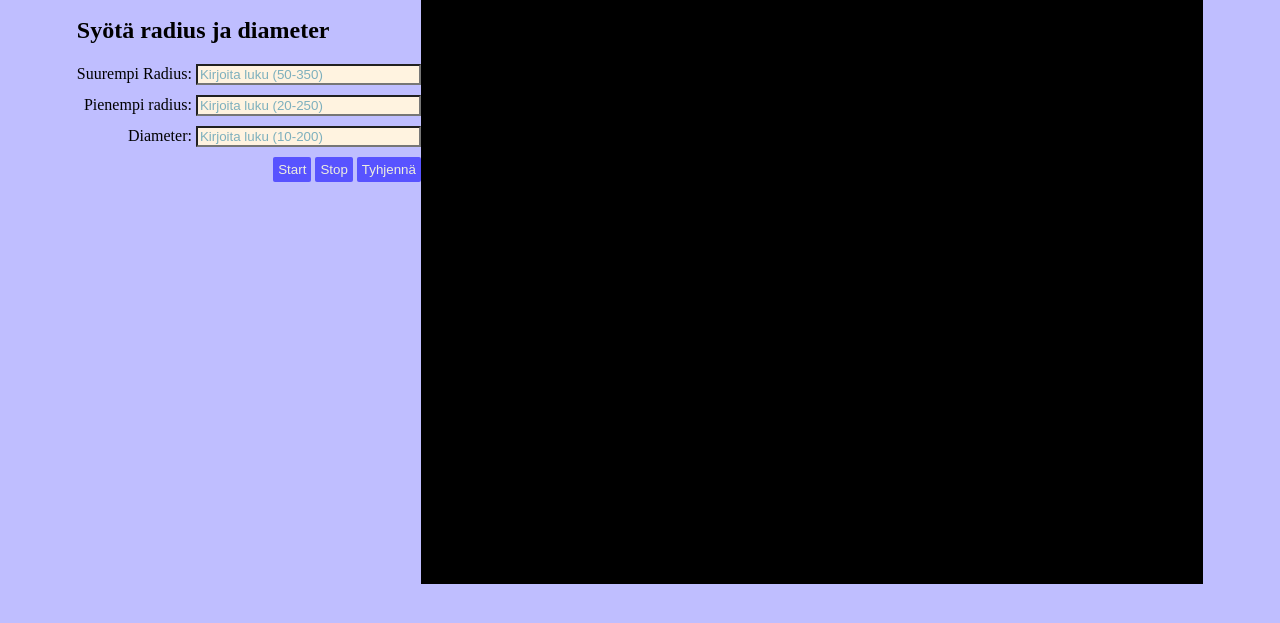
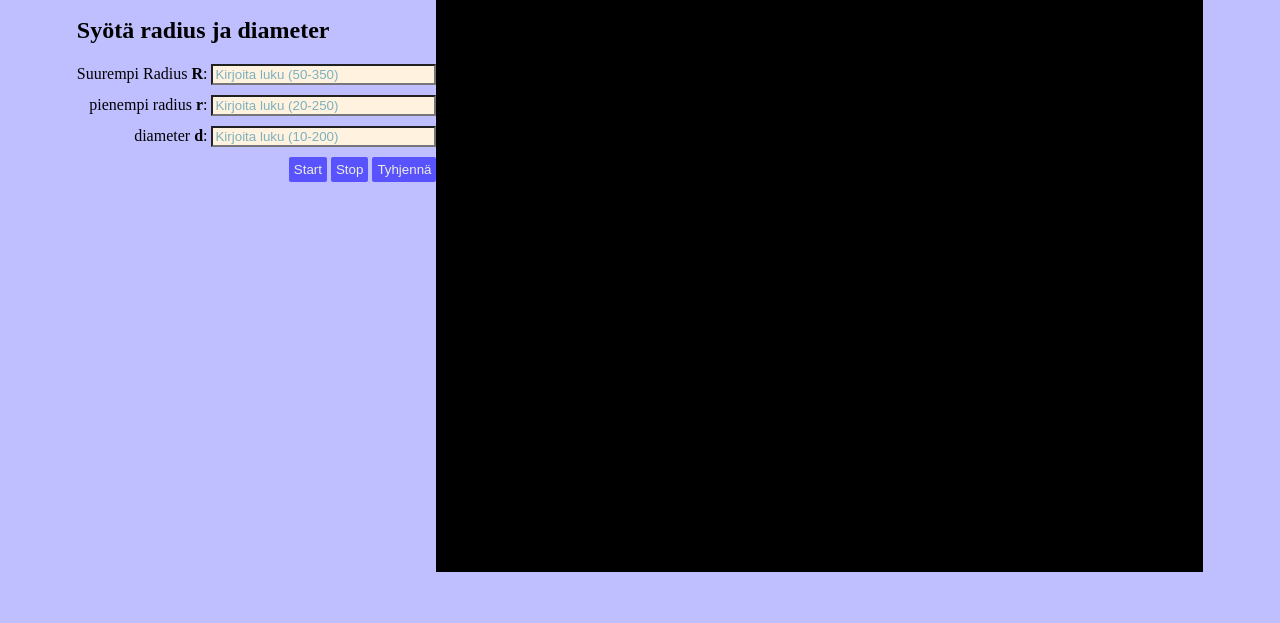
Before and after one commit to Annassie/JavaScript, a plain HTML site: page index.html in a window 1280 px wide. Both pictures are taken after a click on the button "Start". Shown: the part 131-754 px from the top of the page. Drawn offline with Linux system fonts and the light colour scheme.

Commit message:
Some changes

```diff
--- a/index.html
+++ b/index.html
@@ -18,11 +18,11 @@
   <div id="data">
     <h2>Syötä radius ja diameter</h2>
     <form id="form">
-      Suurempi Radius: <input id="n1" type="text" size="25" placeholder="Kirjoita luku (50-350)" pattern="^\d*\.?\d*$"
+      Suurempi Radius <b>R</b>: <input id="n1" type="text" size="25" placeholder="Kirjoita luku (50-350)" pattern="^\d*\.?\d*$"
         autofocus required><br>
-      Pienempi radius: <input id="n2" type="text" size="25" placeholder="Kirjoita luku (20-250)" pattern="^\d*\.?\d*$"
+      pienempi radius <b>r</b>: <input id="n2" type="text" size="25" placeholder="Kirjoita luku (20-250)" pattern="^\d*\.?\d*$"
         required><br>
-      Diameter: <input id="n3" type="text" size="25" placeholder="Kirjoita luku (10-200)" pattern="^\d*\.?\d*$"
+      diameter <b>d</b>: <input id="n3" type="text" size="25" placeholder="Kirjoita luku (10-200)" pattern="^\d*\.?\d*$"
         required><br>
       <button id="startButton" type="button" onclick="startDraw(n1.value, n2.value, n3.value)">Start</button>
       <button id="stopButton" type="button" onclick="stopDraw()">Stop</button>
--- a/spiro.js
+++ b/spiro.js
@@ -2,42 +2,47 @@
 const canvas = document.getElementById('canvas'); // canvas-muuttujan määrittäminen
 const context = canvas.getContext('2d'); // canvasin sisältö-muuttujan määrittäminen
 let Radius; // Isompi Ympärä Radius- muuttuja
-let radius; // pienempi ympyräradius- muuttuja
+let radius; // pienempi ympyrä radius- muuttuja
 let diametr; // etäisyys diameter- muuttuja
 let angle = 0; // kulman angle-muuttuja
-let timer; // timer-muuttuja, jonka kutsutaan setTimeout-funktiolla (3)
+let timer; // timer-muuttuja, jota kutsutaan setTimeout-funktiolla (3)
 
-// spiro-funktion määrittäminen, Spirograph-kaavion mukaisesti вызывает внутри себя саму себя (см. setTimeout)
+// spiro-funktion määrittäminen
+// Spirograph-kaavion avulla määritellään x- ja y-koordinaatit
+// ja funktio kutsuu itsensä (setTimeout)
 function drawSpiro() {
   const x = (Radius - radius) * Math.cos(angle) + diametr * Math.cos(((Radius - radius) * angle) / radius); // x-koordinaatin määrittäminen
   const y = (Radius - radius) * Math.sin(angle) - diametr * Math.sin(((Radius - radius) * angle) / radius); // y-koordinaatin määrittäminen
-  angle = angle + 0.1; // kulma kasvaa на 0.1
-  context.fillRect(400 + x, 300 + y, 5, 5); // spirographin koordinaatit
-  context.fillStyle = '#FF362B'; // sprirographin väri
-  timer = setTimeout(drawSpiro, 50); // (3) функция setTimeout вызывает drawSpiro с задержкой 50 милисекунд
+  angle = angle + 0.1; // kulma kasvaa 0.1
+  context.fillRect(400 + x, 300 + y, 5, 5); // spirographin alkamiskoordinaatit ja viivan paksuus
+  context.fillStyle = '#FF362B'; // spirographin väri
+  timer = setTimeout(drawSpiro, 50); // (3) funktio setTimeout kutsuu drawSpiro()-funktion aikavälillä 50 millisekuntia
 }
 
-// start-näppäimen toimivuus принимает в качестве аргументов значения радиусов и диаметра, запускает функцию drawSpiro()
+// start-näppäimen funktio
+// argumenttina (a,b,c) käyttää kahden radiuksien ja diameterin arvot
+// ja kutsuu funktion drawSpiro()
 function startDraw(a, b, c) {
-  // проверяем таймер false или true, чтобы исключить повторное нажатие на кнопку и соответственно повторный запуск функции drawSpiro();
+  // tarkastellaan onko timer false tai true, jotta välttää näppäimen toista näppäilyä
+  // ja näin myös funktion drawSpiro() uudelleen käynnistystä
   if (timer) {
     return;
   }
-  console.log('start', a); // console.log('сообщение', имя переменной) - используется для отладки кода (информативность)
-  Radius = a; // присваиваем большому радиусу значение, переданное из формы input id="n1" через параметр /аргумент функции startDraw
-  radius = b; // аналогично R
-  diametr = c; // аналогично R и r
-  drawSpiro(); // запускаем функцию рисования drawSpiro()
+  console.log('start', a);
+  Radius = a; // Isompi Radius saa arvon kohdasta input id="n1", startDraw-funktion argumentit (a) avulla
+  radius = b; // sama tässä (input id="2", (b))
+  diametr = c; //  sama tässä (input id="3", (c))
+  drawSpiro(); // funktion drawSpiro() käynnistys
 }
 
 // stop-näppäimen funktio
 function stopDraw() {
   console.log('stop');
-  clearTimeout(timer); // отменяем ранее установленный вызов функции drawSpiro() через сброс timera
-  timer = false; // сбрасываем флаг timera на false, чтобы иметь возможность снова наживать на кнопку start и тем самым запускать функцию drawSpiro()
+  clearTimeout(timer); // perutetaan drawSpiro()-funktio timer avulla
+  timer = false; // timer saa arvon false -> pystyy painaa Start uudestaan ja näin kutsua funktio drawSpiro()
 }
 
-// функция, которая очищает канвас (1) и удаляет данные с инпутов (2)
+// funktio tyhjentää canvas-(1) ja input- alueet (2)
 function clearCanvas() {
   console.log('clearCanvas');
   context.clearRect(0, 0, canvas.width, canvas.height); // (1)
```
Also changed, not shown: style.css (line endings or trailing spaces), 1 other file.
